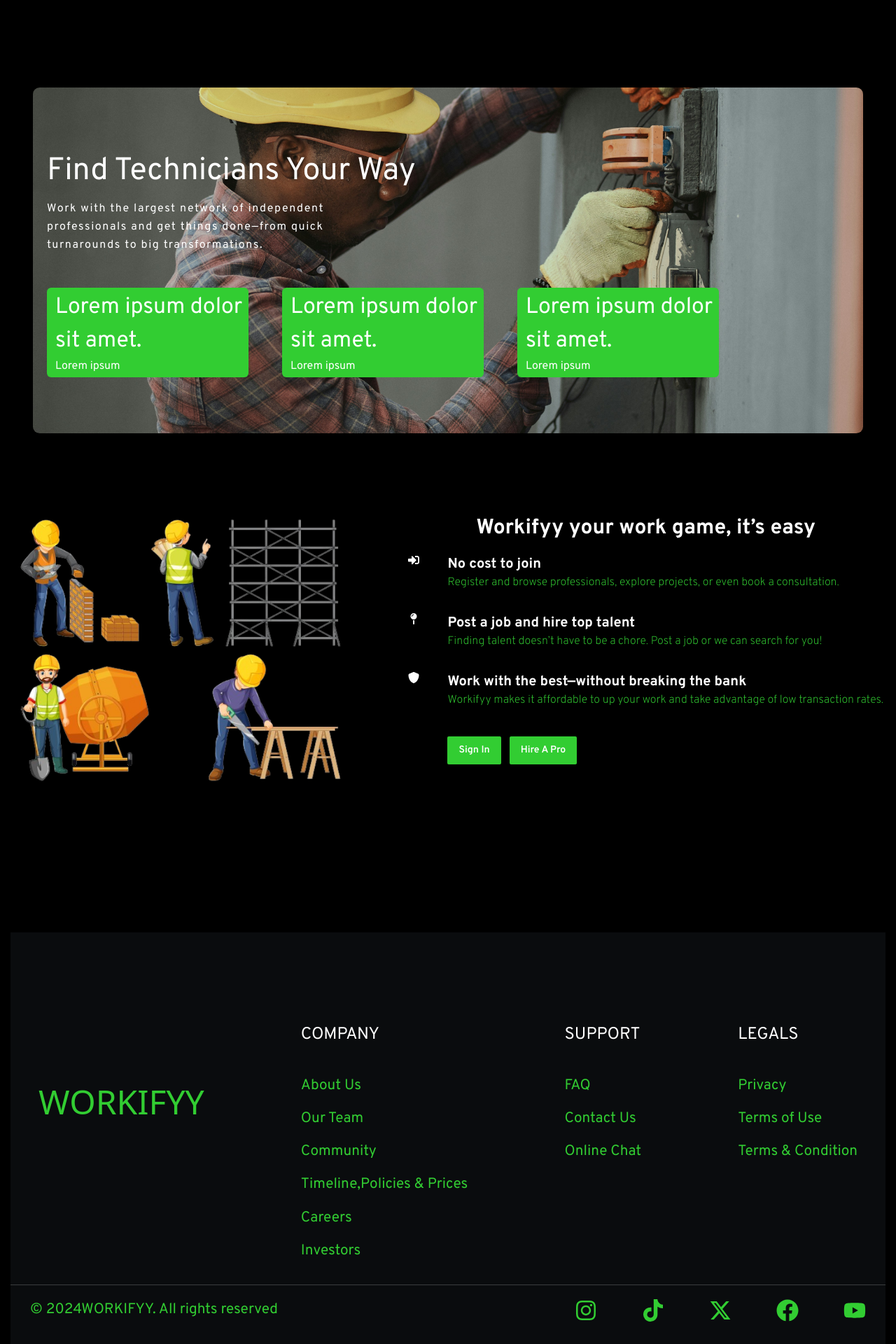
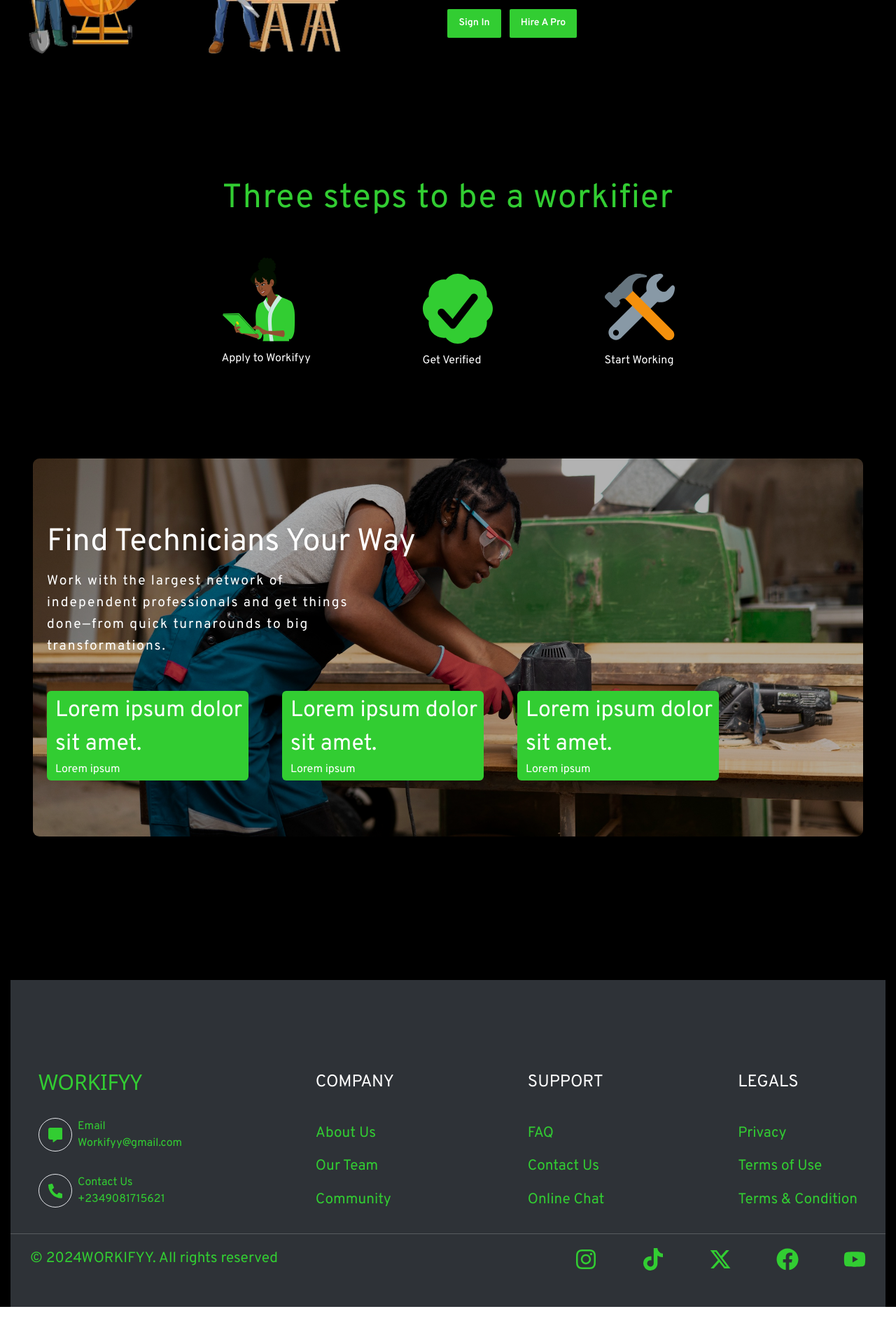
Before and after one commit to ad-tobii/workifyy, a React (Vite) app: page / in a window 1280 px wide. Shown: the part 1220-3140 px from the top of the page at 70% size. After the commit the page ends 3087 px from the top, so only its background shows below. Built offline with nearby package versions, Linux system fonts and the light colour scheme; a web font is replaced by a local one.

Commit message:
footer refactored

```diff
--- a/src/Pages/Home/Component/ClientSection.tsx
+++ b/src/Pages/Home/Component/ClientSection.tsx
@@ -3,38 +3,36 @@
 function ClientSection() {
   return (
     <div className="container">
+      <div></div>
       <section className="mx-auto max-w-[150rem] px-8 miniTablet:px-6">
-        <div className="mt-[8rem] w-full rounded-[.6rem] bg-[url('/assets/ClientSection.jpg')] bg-cover bg-center bg-no-repeat py-[5rem] miniTablet:bg-center">
-          <div>
-            <h2 className="max-w-[45rem] pl-5 text-[2.8rem] leading-[5rem] text-white ">
+        <div className="relative mt-[8rem] w-full rounded-[.6rem] bg-[url('/assets/ClientSection2.jpg')] bg-cover bg-center bg-no-repeat py-[5rem] miniTablet:bg-center">
+          {/* Overlay */}
+          <div className="absolute inset-0 bg-black bg-opacity-30 rounded-[.6rem]"></div>
+          <div className="relative">
+            <h2 className="max-w-[45rem] pl-5 text-[2.8rem] leading-[5rem] text-white">
               Find Technicians Your Way
             </h2>
-
-            <p className="max-w-[30rem] text-white leading-relaxed tracking-widest pl-5 text[2rem] ">
-              Work with the largest network of independent professionals and get
-              things done—from quick turnarounds to big transformations.
+            <p className="max-w-[30rem] text-white leading-relaxed tracking-widest pl-5 text-[1.2rem]">
+              Work with the largest network of independent professionals and get things done—from quick turnarounds to big transformations.
             </p>
-
             <section className="flex gap-12 pl-5 pt-12 laptop:flex-col miniTablet:pl-3">
               <div className="w-72 h-32 rounded-md bg-[#32CD32] hover:bg-white hover:text-green-500 cursor-pointer laptop:w-[22rem]">
-                <h3 className="text-white text-[2rem] pl-3 pt-1 ">
+                <h3 className="text-white text-[2rem] pl-3 pt-1">
                   Lorem ipsum dolor sit amet.
                 </h3>
-                <p className="text-white text-[1rem] pl-3">Lorem ipsum </p>
+                <p className="text-white text-[1rem] pl-3">Lorem ipsum</p>
               </div>
-
               <div className="w-72 h-32 rounded-md bg-[#32CD32] laptop:w-[22rem]">
                 <h3 className="text-white text-[2rem] pl-3 pt-1">
                   Lorem ipsum dolor sit amet.
                 </h3>
-                <p className="text-white text-[1rem] pl-3">Lorem ipsum </p>
+                <p className="text-white text-[1rem] pl-3">Lorem ipsum</p>
               </div>
-
               <div className="w-72 h-32 rounded-md bg-[#32CD32] laptop:w-[22rem]">
                 <h3 className="text-white text-[2rem] pl-3 pt-1">
                   Lorem ipsum dolor sit amet.
                 </h3>
-                <p className="text-white text-[1rem] pl-3">Lorem ipsum </p>
+                <p className="text-white text-[1rem] pl-3">Lorem ipsum</p>
               </div>
             </section>
           </div>
@@ -44,4 +42,4 @@
   );
 }
 
-export default ClientSection
+export default ClientSection;
--- a/src/Pages/Home/Component/Footer.tsx
+++ b/src/Pages/Home/Component/Footer.tsx
@@ -1,14 +1,59 @@
+import { FaMessage } from "react-icons/fa6";
+import { FaPhoneAlt } from "react-icons/fa";
+
 import BaseFooter from "./BaseFooter";
 function Footer() {
   return (
     <footer className="container mt-[12.8rem]">
-      <div className="relative w-full bg-[#101215ac] py-8 mx-auto">
+      <div className="relative w-full bg-[#454a52ac] py-8 mx-auto">
         <div className=" flex justify-between px-10 pb-8 ">
-          <div className="nav__logo mt-[12rem]">
+          <div className="mt-[6rem]">
             <a href="#" className="">
-              <span className="text-[3rem] text-[#32CD32]">WORKIFYY</span>
+              <span className="text-[3rem] text-[#32CD32] nav__logo  ">
+                WORKIFYY
+              </span>
             </a>
+            {/* <div>
+              <p className="text-white max-w-[20rem] py-[1rem] ">
+                Lorem ipsum dolor sit amet consectetur adipisicing elit.
+                Adipisci sequi magni recusandae cupiditate dicta vitae.
+              </p>
+            </div> */}
+
+            <section className="flex gap-2 py-[2rem]">
+              <main className="w-[3rem] h-[3rem] rounded-full border flex items-center justify-center">
+                <FaMessage className="text-center text-[1.3rem] text-[#32CD32]" />
+              </main>
+
+              <div>
+                <h3 className="text-[#32CD32]">Email</h3>
+                <p>
+                  <a
+                    href="mailto:Workifyy@gmail.com"
+                    className="text-[#32CD32]"
+                  >
+                    Workifyy@gmail.com
+                  </a>
+                </p>
+              </div>
+            </section>
+
+            <section className="flex gap-2">
+              <main className="w-[3rem] h-[3rem] rounded-full border flex items-center justify-center">
+                <FaPhoneAlt className="text-center text-[1.3rem] text-[#32CD32]" />
+              </main>
+
+              <div>
+                <h3 className="text-[#32CD32]">Contact Us</h3>
+                <p>
+                  <a href="tel:+2349081715621" className="text-[#32CD32]">
+                    +2349081715621
+                  </a>
+                </p>
+              </div>
+            </section>
           </div>
+
           <div>
             <h6 className="pb-10 pt-24 text-[1.5rem] uppercase text-white tablet:pt-12">
               Company
@@ -27,21 +72,6 @@
               <li>
                 <a href="#" className="text-[1.3rem] text-[#32CD32]">
                   Community
-                </a>
-              </li>
-              <li>
-                <a href="#" className="text-[1.3rem] text-[#32CD32]">
-                  Timeline,Policies & Prices
-                </a>
-              </li>
-              <li>
-                <a href="#" className="text-[1.3rem] text-[#32CD32]">
-                  Careers
-                </a>
-              </li>
-              <li>
-                <a href="#" className="text-[1.3rem] text-[#32CD32]">
-                  Investors
                 </a>
               </li>
             </ul>
--- a/src/Pages/Home/Component/MoreSection.tsx
+++ b/src/Pages/Home/Component/MoreSection.tsx
@@ -18,12 +18,12 @@
   return (
     <div className="mt-[10rem] container">
       <div className="mx-auto  px-3">
-        <div className="flex justify-center self-center content-center">
-          <div>
-            <h1 className="text-[#32CD32] text-[3rem] max-w-[20rem] tracking-widest">
+        {/* <div className="flex justify-center self-center content-center"> */}
+          <div className="text-center">
+            <h1 className="text-[#32CD32] text-[3rem] tracking-wide">
               Three steps to be a workifier
             </h1>
-           <button className="PrimaryBtn">Get Started</button>
+
           </div>
 
           <div className="mx-auto mt-[3rem] max-w-4xl ">
@@ -54,6 +54,6 @@
           </div>
         </div>
       </div>
-    </div>
+
   );
 }
--- a/src/Pages/Home/Home.tsx
+++ b/src/Pages/Home/Home.tsx
@@ -17,15 +17,17 @@
       </div>
 
       <div>
+        <Section />
+      </div>
+
+      <div>
         <MoreSection />
       </div>
 
       <div>
         <ClientSection />
       </div>
-      <div>
-        <Section />
-      </div>
+
       <div>
         <Footer />
       </div>
```
Also changed, not shown: public/assets/ClientSection2.jpg (added).
